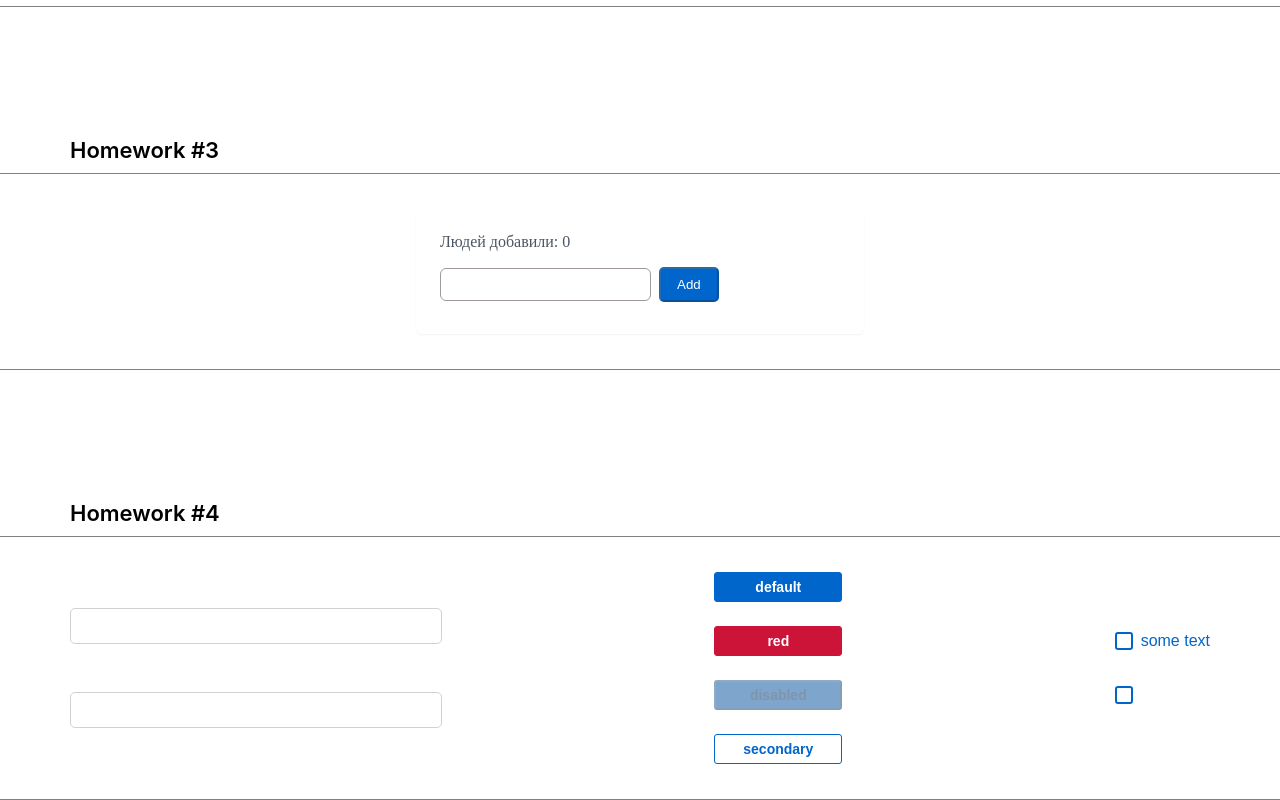
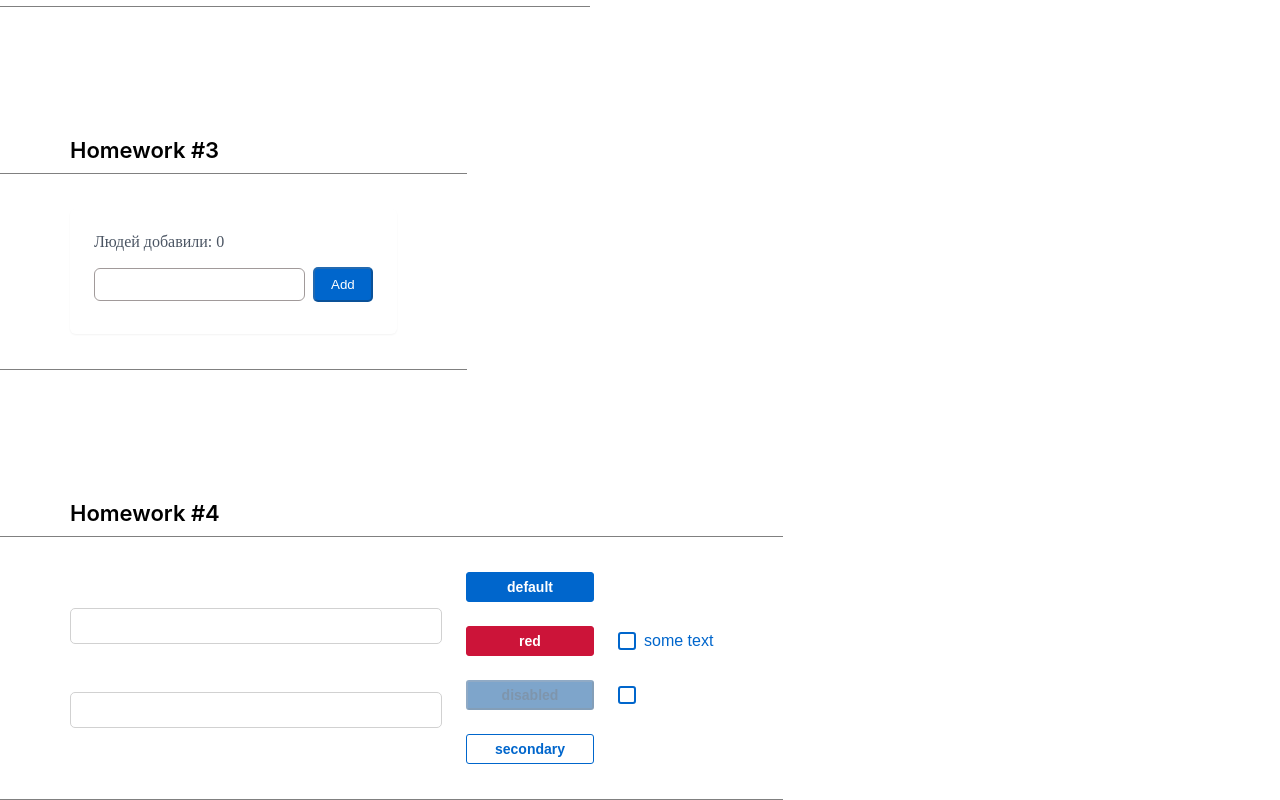
Before and after one commit to pasosh12/sprint2_HW, a React (Create React App) app: page /#/pre-junior in a window 1280 px wide. Shown: the part 952-1752 px from the top of the page. Built offline with nearby package versions, Linux system fonts and the light colour scheme.

Commit message:
some style edits

```diff
--- a/src/s1-main/App.module.css
+++ b/src/s1-main/App.module.css
@@ -3,6 +3,7 @@
 }
 
 .hw {
+    width: fit-content;
     font-family: Montserrat sans-serif;
     padding: 35px 70px;
     border-bottom: 1px solid gray;
--- a/src/s2-homeworks/hw04/Stand.module.css
+++ b/src/s2-homeworks/hw04/Stand.module.css
@@ -14,10 +14,13 @@
     display: flex;
     flex-direction: column;
     gap: 24px;
+    padding:0 24px;
 }
 
 .checkboxes {
-    display: flex;
+
+    flex-shrink:0;
+    display: inline-flex;
     flex-direction: column;
     gap: 36px;
 }
```
